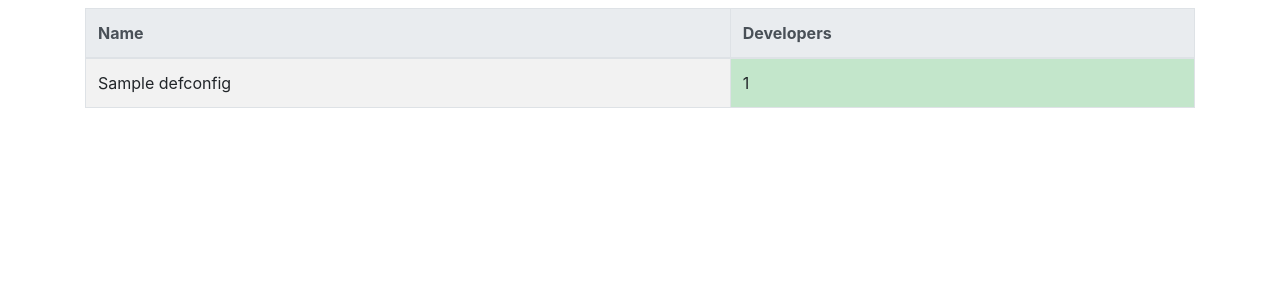
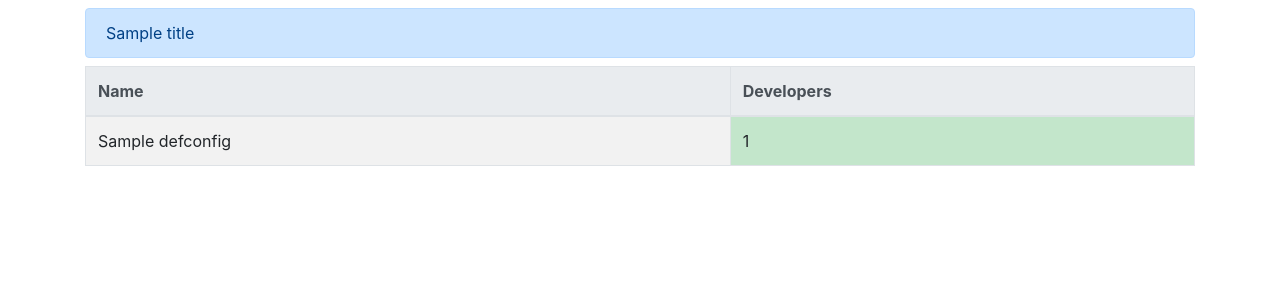
Before and after one commit to hthiery/buildroot-stats, a Flask app: template app/templates/defconfigs.html in a window 1280 px wide. Shown: the part 56-356 px from the top of the page. Run offline with Flask 2, Linux system fonts and the light colour scheme; the template is opened without the code that fills it: most values are stand-ins (such as "Sample title", 1, 10 or a date in 2020); some libraries are stand-ins or nearby versions.

Commit message:
defconfigs; add title
Signed-off-by: Heiko Thiery <heiko.thiery@gmail.com>

```diff
--- a/app/routes.py
+++ b/app/routes.py
@@ -145,7 +145,7 @@ def defconfigs():
 
     defconfigs= OrderedDict(sorted(data['defconfigs'].items(), key=lambda t: t[0]))
 
-    title = '{} defconfigs'.format(len(data['defconfigs']))
+    title = 'Total amount of defconfigs: {}'.format(len(defconfigs))
 
     return render_template('defconfigs.html',
                            title=title,
--- a/app/templates/defconfigs.html
+++ b/app/templates/defconfigs.html
@@ -3,6 +3,9 @@
 {% block content %}
 
 <div class="container fluid">
+  <div class="alert alert-primary mt-2 mb-2" role="alert">
+    {{title}}
+  </div>
   <table class="table table-striped table-bordered mt-2">
     <thead class="thead-light">
     <tr>
```
